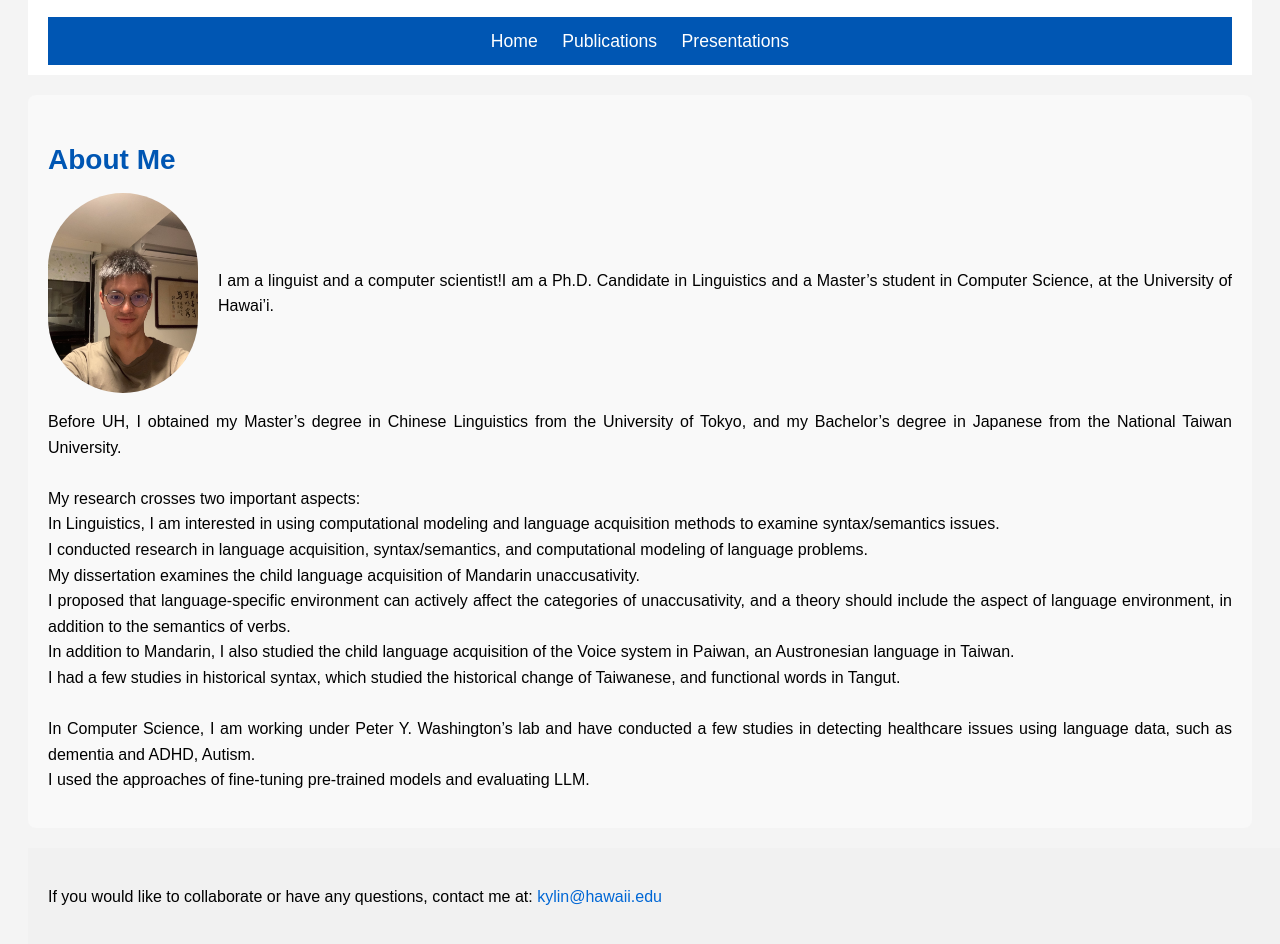
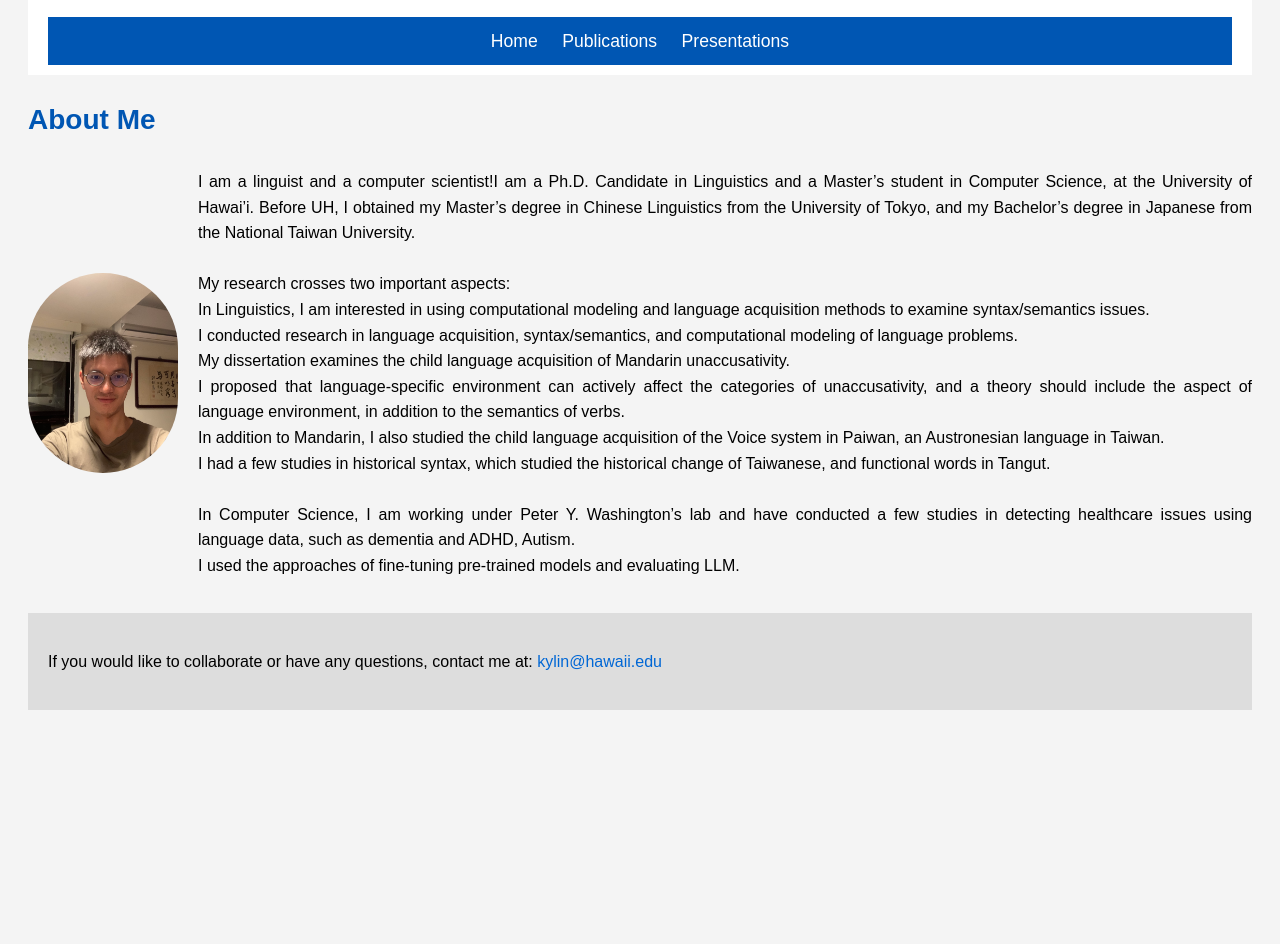
Before and after one commit to limkhaiin/limkhaiin.github.io, a plain HTML site: page index.html in a window 1280 px wide. Shown: the part 142-1086 px from the top of the page. After the commit the page ends 880 px from the top, so only its background shows below. Drawn offline with Linux system fonts and the light colour scheme.

Commit message:
Add files via upload

```diff
--- a/index.html
+++ b/index.html
@@ -20,7 +20,7 @@
             background-color: #f4f4f4;
         }
 
-        header, footer {
+        header{
             background: white;
             text-align: center;
             padding: 10px 20px;
@@ -80,10 +80,7 @@
 
         /* Section Styling */
         section {
-            margin: 20px 0;
-            padding: 20px;
-            background: #f9f9f9;
-            border-radius: 8px;
+            margin-bottom: 20px;
         }
 
         .about-me-container {
@@ -100,12 +97,9 @@
 
         /* Footer Styling */
         footer {
-            text-align: center;
             padding: 20px;
-            background: #f1f1f1;
-            position: relative;
-            bottom: 0;
-            width: 100%;
+            background: #ddd; /* Light grey background for the footer */
+            margin-top: 20px;
         }
         .photo {
             flex: 1;  /* Takes 1 part of the space */
@@ -161,9 +155,7 @@
         <h2>About Me</h2>
         <div class="about-me-container">
             <img src="kaiying-lin.jpg" alt="Me in my room" class="profile-photo">
-            <p>I am a linguist and a computer scientist!I am a Ph.D. Candidate in Linguistics and a Master’s student in Computer Science, at the University of Hawai’i.</p>
-        </div>
-        <p>
+            <p>I am a linguist and a computer scientist!I am a Ph.D. Candidate in Linguistics and a Master’s student in Computer Science, at the University of Hawai’i.
             Before UH, I obtained my Master’s degree in Chinese Linguistics from the University of Tokyo, and my Bachelor’s degree in Japanese from the National Taiwan University.<br><br>
 
             My research crosses two important aspects:<br>
@@ -176,7 +168,7 @@
 
             In Computer Science, I am working under Peter Y. Washington’s lab and have conducted a few studies in detecting healthcare issues using language data, such as dementia and ADHD, Autism.<br>
             I used the approaches of fine-tuning pre-trained models and evaluating LLM.<br>
-        </p>
+            </p>
     </section>
     <footer>
         <p>If you would like to collaborate or have any questions, contact me at: <a href="mailto:kylin@hawaii.edu">kylin@hawaii.edu</a></p>
```
